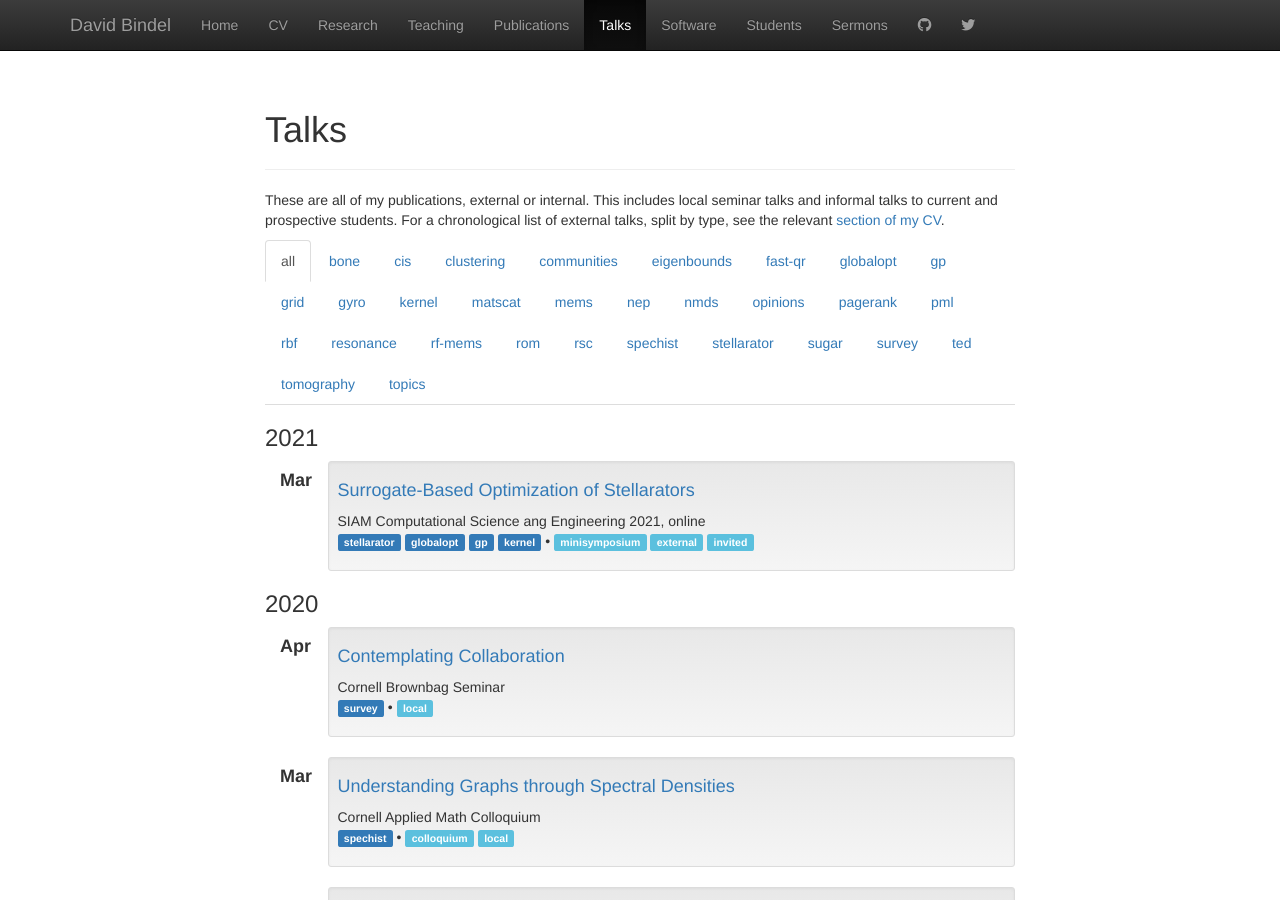
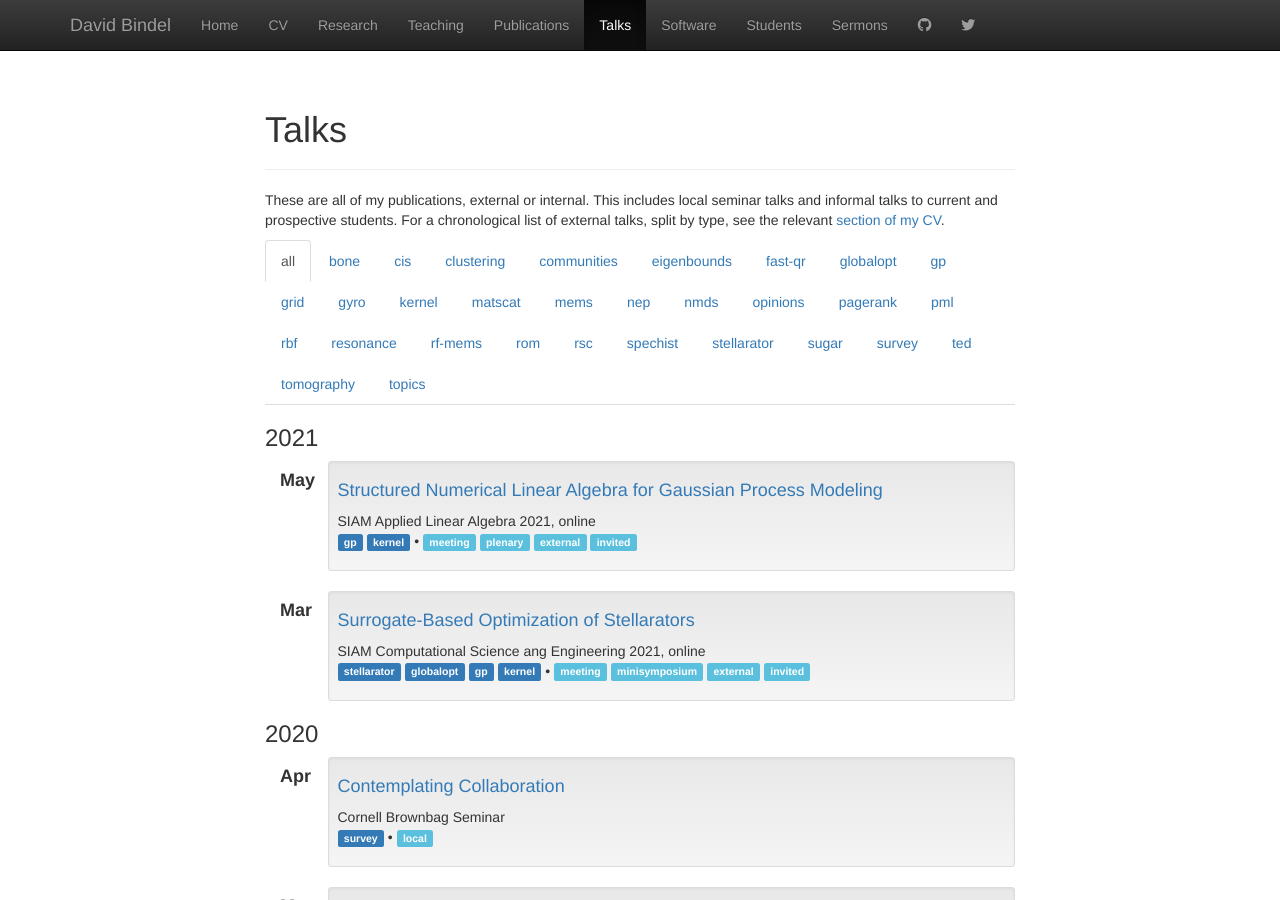
Before and after one commit to dbindel/cornell_web, a Jekyll site: the page built from talks.html, in a window 1280 px wide and 900 px high. Built offline with Jekyll 4.4.1, drawn with Linux system fonts in a browser that asks for light colours; nearby versions of some CDN libraries.

Commit message:
Add ALA slides.

```diff
--- a/_data/present.yml
+++ b/_data/present.yml
@@ -1277,4 +1277,10 @@
   title: Surrogate-Based Optimization of Stellarators
   tags: [stellarator, globalopt, gp, kernel]
   where: SIAM Computational Science ang Engineering 2021, online
-  type: [minisymposium, external, invited]
+  type: [meeting, minisymposium, external, invited]
+-
+  file: 2021-05-ala/siam-ala-may21.pdf
+  title: Structured Numerical Linear Algebra for Gaussian Process Modeling
+  tags: [gp, kernel]
+  where: SIAM Applied Linear Algebra 2021, online
+  type: [meeting, plenary, external, invited]
```
